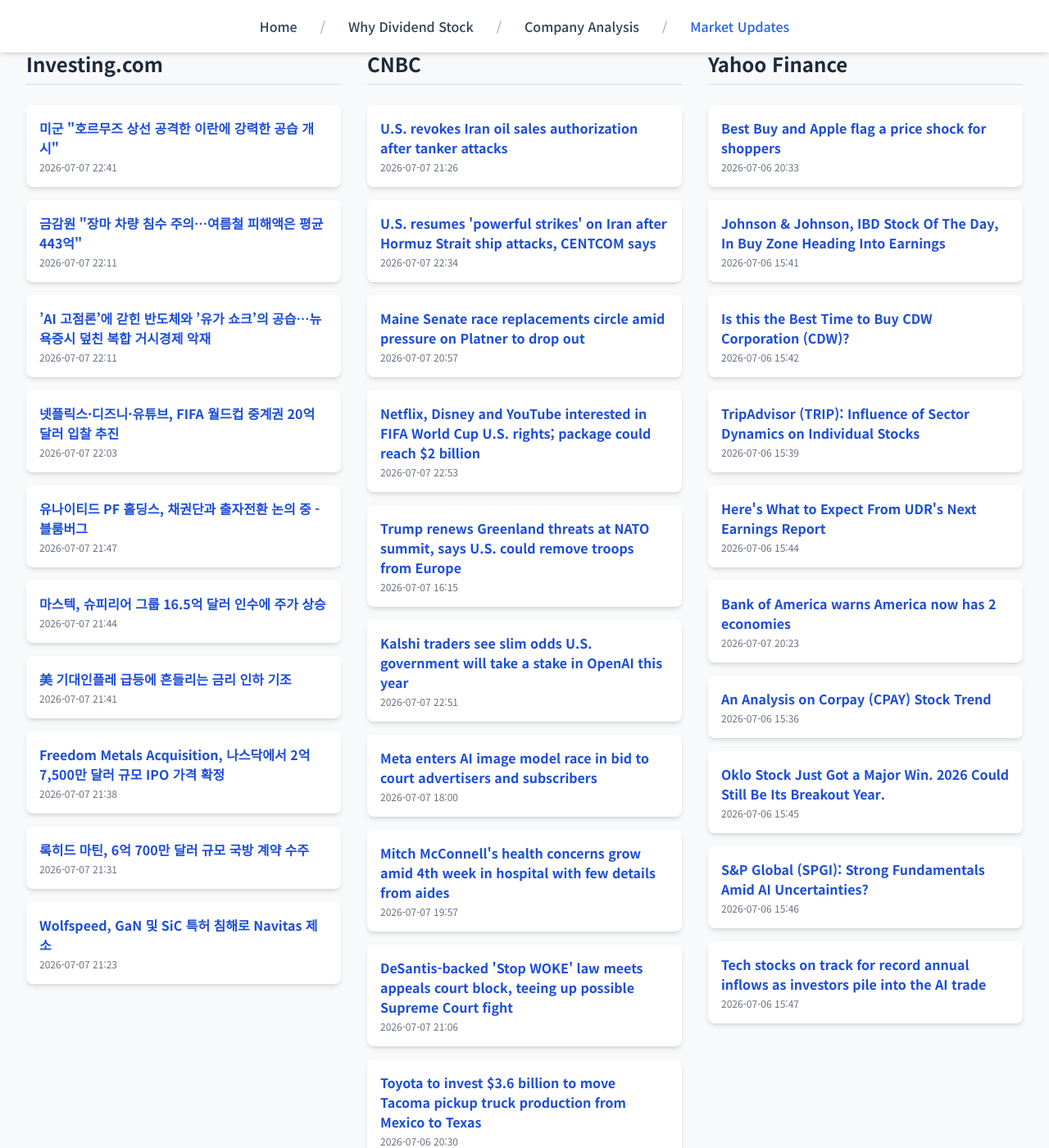
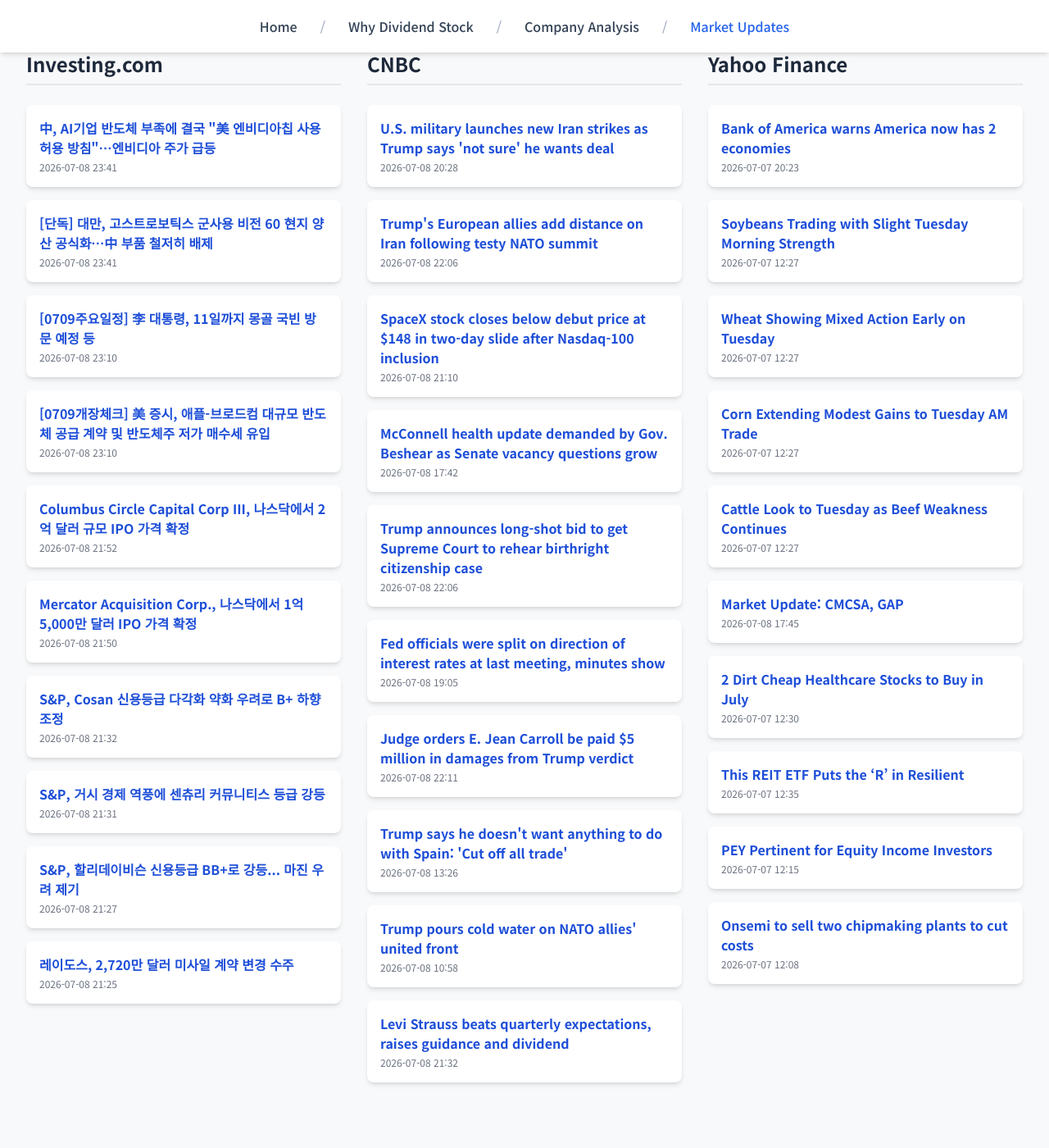
Before and after one commit to Kay-Hwang/my-company-analysis, a Jekyll site: the page built from market-updates.html, in a window 1280 px wide and 1400 px high, scrolled down 214 px. Shown: the whole window at 82% size. Built offline with Jekyll 4.4.1, drawn with Linux system fonts in a browser that asks for light colours; nearby versions of some CDN libraries; a script that is not in the unit is left out; after the commit the page ends 1566 px from its top, so only the background shows below that.

Commit message:
Update daily data

```diff
--- a/_data/latest_data.json
+++ b/_data/latest_data.json
@@ -1,161 +1,131 @@
 {
-  "lastUpdated": "2026년 07월 08일 08:55 KST",
+  "lastUpdated": "2026년 07월 09일 09:07 KST",
   "news": {
     "investing": [
       {
-        "title": "미군 \"호르무즈 상선 공격한 이란에 강력한 공습 개시\"",
-        "link": "https://kr.investing.com/news/stock-market-news/article-2008247",
-        "pubDate": "2026-07-07 22:41:14",
-        "summary": "미군 \"호르무즈 상선 공격한 이란에 강력한 공습 개시\""
+        "title": "中, AI기업 반도체 부족에 결국 \"美 엔비디아칩 사용 허용 방침\"…엔비디아 주가 급등",
+        "link": "https://kr.investing.com/news/stock-market-news/article-2009716",
+        "pubDate": "2026-07-08 23:41:07",
+        "summary": "中, AI기업 반도체 부족에 결국 \"美 엔비디아칩 사용 허용 방침\"…엔비디아 주가 급등"
       },
       {
-        "title": "금감원 \"장마 차량 침수 주의…여름철 피해액은 평균 443억\"",
-        "link": "https://kr.investing.com/news/stock-market-news/article-2008232",
-        "pubDate": "2026-07-07 22:11:12",
-        "summary": "금감원 \"장마 차량 침수 주의…여름철 피해액은 평균 443억\""
+        "title": "[단독] 대만, 고스트로보틱스 군사용 비전 60 현지 양산 공식화…中 부품 철저히 배제",
+        "link": "https://kr.investing.com/news/stock-market-news/article-2009715",
+        "pubDate": "2026-07-08 23:41:06",
+        "summary": "[단독] 대만, 고스트로보틱스 군사용 비전 60 현지 양산 공식화…中 부품 철저히 배제"
       },
       {
-        "title": "’AI 고점론’에 갇힌 반도체와 ’유가 쇼크’의 공습…뉴욕증시 덮친 복합 거시경제 악재",
-        "link": "https://kr.investing.com/news/stock-market-news/article-2008231",
-        "pubDate": "2026-07-07 22:11:12",
-        "summary": "’AI 고점론’에 갇힌 반도체와 ’유가 쇼크’의 공습…뉴욕증시 덮친 복합 거시경제 악재"
+        "title": "[0709주요일정] 李 대통령, 11일까지 몽골 국빈 방문 예정 등",
+        "link": "https://kr.investing.com/news/stock-market-news/article-2009706",
+        "pubDate": "2026-07-08 23:10:09",
+        "summary": "[0709주요일정] 李 대통령, 11일까지 몽골 국빈 방문 예정 등"
       },
       {
-        "title": "넷플릭스·디즈니·유튜브, FIFA 월드컵 중계권 20억 달러 입찰 추진",
-        "link": "https://kr.investing.com/news/stock-market-news/article-2008225",
-        "pubDate": "2026-07-07 22:03:15",
-        "summary": "넷플릭스·디즈니·유튜브, FIFA 월드컵 중계권 20억 달러 입찰 추진"
+        "title": "[0709개장체크] 美 증시, 애플-브로드컴 대규모 반도체 공급 계약 및 반도체주 저가 매수세 유입",
+        "link": "https://kr.investing.com/news/stock-market-news/article-2009705",
+        "pubDate": "2026-07-08 23:10:09",
+        "summary": "[0709개장체크] 美 증시, 애플-브로드컴 대규모 반도체 공급 계약 및 반도체주 저가 매수세 유입"
       },
       {
-        "title": "유나이티드 PF 홀딩스, 채권단과 출자전환 논의 중 - 블룸버그",
-        "link": "https://kr.investing.com/news/stock-market-news/article-93CH-2008212",
-        "pubDate": "2026-07-07 21:47:31",
-        "summary": "유나이티드 PF 홀딩스, 채권단과 출자전환 논의 중 - 블룸버그"
+        "title": "Columbus Circle Capital Corp III, 나스닥에서 2억 달러 규모 IPO 가격 확정",
+        "link": "https://kr.investing.com/news/stock-market-news/article-432SI-2009679",
+        "pubDate": "2026-07-08 21:52:01",
+        "summary": "Columbus Circle Capital Corp III, 나스닥에서 2억 달러 규모 IPO 가격 확정"
       },
       {
-        "title": "마스텍, 슈피리어 그룹 16.5억 달러 인수에 주가 상승",
-        "link": "https://kr.investing.com/news/stock-market-news/article-93CH-2008211",
-        "pubDate": "2026-07-07 21:44:38",
-        "summary": "마스텍, 슈피리어 그룹 16.5억 달러 인수에 주가 상승"
+        "title": "Mercator Acquisition Corp., 나스닥에서 1억 5,000만 달러 IPO 가격 확정",
+        "link": "https://kr.investing.com/news/stock-market-news/article-432SI-2009678",
+        "pubDate": "2026-07-08 21:50:01",
+        "summary": "Mercator Acquisition Corp., 나스닥에서 1억 5,000만 달러 IPO 가격 확정"
       },
       {
-        "title": "美 기대인플레 급등에 흔들리는 금리 인하 기조",
-        "link": "https://kr.investing.com/news/stock-market-news/article-2008209",
-        "pubDate": "2026-07-07 21:41:18",
-        "summary": "美 기대인플레 급등에 흔들리는 금리 인하 기조"
+        "title": "S&P, Cosan 신용등급 다각화 약화 우려로 B+ 하향 조정",
+        "link": "https://kr.investing.com/news/stock-market-news/article-93CH-2009646",
+        "pubDate": "2026-07-08 21:32:00",
+        "summary": "S&P, Cosan 신용등급 다각화 약화 우려로 B+ 하향 조정"
       },
       {
-        "title": "Freedom Metals Acquisition, 나스닥에서 2억 7,500만 달러 규모 IPO 가격 확정",
-        "link": "https://kr.investing.com/news/stock-market-news/article-432SI-2008214",
-        "pubDate": "2026-07-07 21:38:01",
-        "summary": "Freedom Metals Acquisition, 나스닥에서 2억 7,500만 달러 규모 IPO 가격 확정"
+        "title": "S&P, 거시 경제 역풍에 센츄리 커뮤니티스 등급 강등",
+        "link": "https://kr.investing.com/news/stock-market-news/article-93CH-2009645",
+        "pubDate": "2026-07-08 21:31:39",
+        "summary": "S&P, 거시 경제 역풍에 센츄리 커뮤니티스 등급 강등"
       },
       {
-        "title": "록히드 마틴, 6억 700만 달러 규모 국방 계약 수주",
-        "link": "https://kr.investing.com/news/stock-market-news/article-93CH-2008199",
-        "pubDate": "2026-07-07 21:31:18",
-        "summary": "록히드 마틴, 6억 700만 달러 규모 국방 계약 수주"
+        "title": "S&P, 할리데이비슨 신용등급 BB+로 강등... 마진 우려 제기",
+        "link": "https://kr.investing.com/news/stock-market-news/article-93CH-2009640",
+        "pubDate": "2026-07-08 21:27:02",
+        "summary": "S&P, 할리데이비슨 신용등급 BB+로 강등... 마진 우려 제기"
       },
       {
-        "title": "Wolfspeed, GaN 및 SiC 특허 침해로 Navitas 제소",
-        "link": "https://kr.investing.com/news/stock-market-news/article-2008195",
-        "pubDate": "2026-07-07 21:23:38",
-        "summary": "Wolfspeed, GaN 및 SiC 특허 침해로 Navitas 제소"
+        "title": "레이도스, 2,720만 달러 미사일 계약 변경 수주",
+        "link": "https://kr.investing.com/news/stock-market-news/article-93CH-2009636",
+        "pubDate": "2026-07-08 21:25:10",
+        "summary": "레이도스, 2,720만 달러 미사일 계약 변경 수주"
       }
     ],
     "cnbc": [
       {
-        "title": "U.S. revokes Iran oil sales authorization after tanker attacks",
-        "link": "https://www.cnbc.com/2026/07/07/us-revokes-iran-oil-sanctions-waiver-tanker-attacks.html",
-        "pubDate": "Tue, 07 Jul 2026 21:26:42 GMT",
-        "summary": "Treasury had waived sanctions on Iranian oil through Aug. 21 after Washington and Tehran inked an interim deal to reopen Hormuz last month."
+        "title": "U.S. military launches new Iran strikes as Trump says 'not sure' he wants deal",
+        "link": "https://www.cnbc.com/2026/07/08/trump-iran-war-deal-hormuz-strait-ceasefire.html",
+        "pubDate": "Wed, 08 Jul 2026 20:28:12 GMT",
+        "summary": "Centcom said it launched dozens of strikes on Iranian military infrastructure and small boats; Trump said the U.S. might take more military action \"tonight.\""
       },
       {
-        "title": "U.S. resumes 'powerful strikes' on Iran after Hormuz Strait ship attacks, CENTCOM says",
-        "link": "https://www.cnbc.com/2026/07/07/us-strikes-iran-hormuz-ships.html",
-        "pubDate": "Tue, 07 Jul 2026 22:34:30 GMT",
-        "summary": "The U.S. revoked Iran oil sales authorization earlier in the day."
+        "title": "Trump's European allies add distance on Iran following testy NATO summit",
+        "link": "https://www.cnbc.com/2026/07/08/trump-iran-nato-summit-war-hormuz-strait.html",
+        "pubDate": "Wed, 08 Jul 2026 22:06:44 GMT",
+        "summary": "President Donald Trump spent two days in Ankara, Turkey with other NATO member leaders."
       },
       {
-        "title": "Maine Senate race replacements circle amid pressure on Platner to drop out",
-        "link": "https://www.cnbc.com/2026/07/07/graham-platner-sexual-assault-allegation-maine-senate.html",
-        "pubDate": "Tue, 07 Jul 2026 20:57:17 GMT",
-        "summary": "Democrat Graham Platner has denied allegations of sexual assault leveled by Maine resident Jenny Racicot as calls for him to exit the pivotal race mount."
+        "title": "SpaceX stock closes below debut price at $148 in two-day slide after Nasdaq-100 inclusion",
+        "link": "https://www.cnbc.com/2026/07/08/spacex-stock-nasdaq-100-ipo.html",
+        "pubDate": "Wed, 08 Jul 2026 21:10:47 GMT",
+        "summary": "SpaceX's record IPO raised a total of $85.7 billion after underwriters exercised the \"greenshoe\" overallotment."
       },
       {
-        "title": "Netflix, Disney and YouTube interested in FIFA World Cup U.S. rights; package could reach $2 billion",
-        "link": "https://www.cnbc.com/2026/07/07/fifa-world-cup-media-rights-netflix-disney-youtube.html",
-        "pubDate": "Tue, 07 Jul 2026 22:53:30 GMT",
-        "summary": "FIFA has alerted media companies that English- and Spanish-language U.S. rights are likely to be sold together for 2030 and 2034, likely driving up the price."
+        "title": "McConnell health update demanded by Gov. Beshear as Senate vacancy questions grow",
+        "link": "https://www.cnbc.com/2026/07/08/mcconnell-health-update-beshear-hospitalization-kentucky.html",
+        "pubDate": "Wed, 08 Jul 2026 17:42:25 GMT",
+        "summary": "McConnell, the former longtime Senate leader who declined to seek an eighth term following a series of health scares, was admitted to a hospital on June 14."
       },
       {
-        "title": "Trump renews Greenland threats at NATO summit, says U.S. could remove troops from Europe",
-        "link": "https://www.cnbc.com/2026/07/07/trump-nato-summit-greenland-us-troops-europe.html",
-        "pubDate": "Tue, 07 Jul 2026 16:15:08 GMT",
-        "summary": "NATO fell into a crisis earlier this year as Trump demanded that the U.S. must take control of Greenland on national security grounds."
+        "title": "Trump announces long-shot bid to get Supreme Court to rehear birthright citizenship case",
+        "link": "https://www.cnbc.com/2026/07/08/trump-supreme-court-birthright-citizenship-rehearing.html",
+        "pubDate": "Wed, 08 Jul 2026 22:06:19 GMT",
+        "summary": "Trump already asked the Supreme Court to reconsider denying him an appeal of a verdict holding him liable for sexually abusing and defaming E. Jean Carroll."
       },
       {
-        "title": "Kalshi traders see slim odds U.S. government will take a stake in OpenAI this year",
-        "link": "https://www.cnbc.com/2026/07/07/kalshi-traders-give-low-odds-the-us-takes-a-stake-in-openai-in-2026.html",
-        "pubDate": "Tue, 07 Jul 2026 22:51:08 GMT",
-        "summary": "Traders on the prediction markets platform see a less than 30% likelihood the federal government will take a stake in AI companies Anthropic and OpenAI."
+        "title": "Fed officials were split on direction of interest rates at last meeting, minutes show",
+        "link": "https://www.cnbc.com/2026/07/08/fed-minutes-june-2026-.html",
+        "pubDate": "Wed, 08 Jul 2026 19:05:47 GMT",
+        "summary": "The Federal Reserve on Wednesday released minutes from its June 16-17 meeting."
       },
       {
-        "title": "Meta enters AI image model race in bid to court advertisers and subscribers",
-        "link": "https://www.cnbc.com/2026/07/07/meta-ai-muse-image.html",
-        "pubDate": "Tue, 07 Jul 2026 18:00:01 GMT",
-        "summary": "Meta has announced Muse Image, its first AI model for image creation, as it seeks to attract creators and advertisers to its offerings."
+        "title": "Judge orders E. Jean Carroll be paid $5 million in damages from Trump verdict",
+        "link": "https://www.cnbc.com/2026/07/08/trump-e-jean-carroll-supreme-court-sex-abuse.html",
+        "pubDate": "Wed, 08 Jul 2026 22:11:26 GMT",
+        "summary": "Trump was held civilly liable in two trials for defaming E. Jean Carroll when he denied her claim he sexually abused her in a New York department store."
       },
       {
-        "title": "Mitch McConnell's health concerns grow amid 4th week in hospital with few details from aides",
-        "link": "https://www.cnbc.com/2026/07/07/mitch-mcconnell-health-senate-gop.html",
-        "pubDate": "Tue, 07 Jul 2026 19:57:01 GMT",
-        "summary": "McConnell, the former longtime Senate leader who declined to seek an eighth term following a series of health scares, was admitted to the hospital on June 14."
+        "title": "Trump says he doesn't want anything to do with Spain: 'Cut off all trade'",
+        "link": "https://www.cnbc.com/2026/07/08/trump-spain-nato-trade-summit.html",
+        "pubDate": "Wed, 08 Jul 2026 13:26:53 GMT",
+        "summary": "U.S. President Donald Trump slammed Spain for not contributing enough to NATO, as he attended the defense alliance summit in Turkey."
       },
       {
-        "title": "DeSantis-backed 'Stop WOKE' law meets appeals court block, teeing up possible Supreme Court fight",
-        "link": "https://www.cnbc.com/2026/07/07/florida-stop-woke-act-desantis-professors-first-amendment-dei.html",
-        "pubDate": "Tue, 07 Jul 2026 21:06:09 GMT",
-        "summary": "A Trump-appointed judge ruled against Gov. Ron DeSantis' \"Stop WOKE Act,\" leaving Florida’s college speech limits blocked as a Supreme Court appeal looms."
+        "title": "Trump pours cold water on NATO allies' united front",
+        "link": "https://www.cnbc.com/2026/07/08/nato-trump-rutte-russia-iran-greenland-ukraine.html",
+        "pubDate": "Wed, 08 Jul 2026 10:58:47 GMT",
+        "summary": "Trump criticized NATO allies over defense spending, attacked Spain and renewed his Greenland push during the alliance’s summit in Turkey."
       },
       {
-        "title": "Toyota to invest $3.6 billion to move Tacoma pickup truck production from Mexico to Texas",
-        "link": "https://www.cnbc.com/2026/07/06/toyota-tacoma-truck-san-antonio-plant.html",
-        "pubDate": "Mon, 06 Jul 2026 20:30:01 GMT",
-        "summary": "Toyota said it is investing $3.6 billion to move production of the Tacoma midsize pickup truck from Mexico to its San Antonio manufacturing campus in Texas."
+        "title": "Levi Strauss beats quarterly expectations, raises guidance and dividend",
+        "link": "https://www.cnbc.com/2026/07/08/levi-strauss-levi-q2-2026-earnings.html",
+        "pubDate": "Wed, 08 Jul 2026 21:32:49 GMT",
+        "summary": "Levi Strauss beat quarterly expectations on the top and bottom lines during its fiscal 2026 second quarter."
       }
     ],
     "yahoo": [
-      {
-        "title": "Best Buy and Apple flag a price shock for shoppers",
-        "link": "https://finance.yahoo.com/economy/articles/best-buy-apple-flag-price-203300039.html",
-        "pubDate": "2026-07-06T20:33:00Z",
-        "summary": "Best Buy and Apple flag a price shock for shoppers"
-      },
-      {
-        "title": "Johnson & Johnson, IBD Stock Of The Day, In Buy Zone Heading Into Earnings",
-        "link": "https://www.investors.com/research/ibd-stock-of-the-day/johnson-johnson-stock-q2-2026-earnings-due/?src=A00220&yptr=yahoo",
-        "pubDate": "2026-07-06T15:41:36Z",
-        "summary": "Johnson & Johnson, IBD Stock Of The Day, In Buy Zone Heading Into Earnings"
-      },
-      {
-        "title": "Is this the Best Time to Buy CDW Corporation (CDW)?",
-        "link": "https://finance.yahoo.com/markets/stocks/articles/best-time-buy-cdw-corporation-154208181.html",
-        "pubDate": "2026-07-06T15:42:08Z",
-        "summary": "Is this the Best Time to Buy CDW Corporation (CDW)?"
-      },
-      {
-        "title": "TripAdvisor (TRIP): Influence of Sector Dynamics on Individual Stocks",
-        "link": "https://finance.yahoo.com/markets/stocks/articles/tripadvisor-trip-influence-sector-dynamics-153911695.html",
-        "pubDate": "2026-07-06T15:39:11Z",
-        "summary": "TripAdvisor (TRIP): Influence of Sector Dynamics on Individual Stocks"
-      },
-      {
-        "title": "Here's What to Expect From UDR's Next Earnings Report",
-        "link": "https://finance.yahoo.com/real-estate/articles/heres-expect-udrs-next-earnings-154446023.html",
-        "pubDate": "2026-07-06T15:44:46Z",
-        "summary": "Here's What to Expect From UDR's Next Earnings Report"
-      },
       {
         "title": "Bank of America warns America now has 2 economies",
         "link": "https://finance.yahoo.com/economy/articles/bank-america-warns-america-now-202300727.html",
@@ -163,28 +133,58 @@
         "summary": "Bank of America warns America now has 2 economies"
       },
       {
-        "title": "An Analysis on Corpay (CPAY) Stock Trend",
-        "link": "https://finance.yahoo.com/markets/stocks/articles/analysis-corpay-cpay-stock-trend-153640353.html",
-        "pubDate": "2026-07-06T15:36:40Z",
-        "summary": "An Analysis on Corpay (CPAY) Stock Trend"
+        "title": "Soybeans Trading with Slight Tuesday Morning Strength",
+        "link": "https://finance.yahoo.com/markets/commodities/articles/soybeans-trading-slight-tuesday-morning-122750707.html",
+        "pubDate": "2026-07-07T12:27:50Z",
+        "summary": "Soybeans Trading with Slight Tuesday Morning Strength"
       },
       {
-        "title": "Oklo Stock Just Got a Major Win. 2026 Could Still Be Its Breakout Year.",
-        "link": "https://finance.yahoo.com/energy/articles/oklo-stock-just-got-major-154536296.html",
-        "pubDate": "2026-07-06T15:45:36Z",
-        "summary": "Oklo Stock Just Got a Major Win. 2026 Could Still Be Its Breakout Year."
+        "title": "Wheat Showing Mixed Action Early on Tuesday",
+        "link": "https://finance.yahoo.com/markets/commodities/articles/wheat-showing-mixed-action-early-122750690.html",
+        "pubDate": "2026-07-07T12:27:50Z",
+        "summary": "Wheat Showing Mixed Action Early on Tuesday"
       },
       {
-        "title": "S&P Global (SPGI): Strong Fundamentals Amid AI Uncertainties?",
-        "link": "https://finance.yahoo.com/markets/stocks/articles/p-global-spgi-strong-fundamentals-154600333.html",
-        "pubDate": "2026-07-06T15:46:00Z",
-        "summary": "S&P Global (SPGI): Strong Fundamentals Amid AI Uncertainties?"
+        "title": "Corn Extending Modest Gains to Tuesday AM Trade",
+        "link": "https://finance.yahoo.com/markets/commodities/articles/corn-extending-modest-gains-tuesday-122750592.html",
+        "pubDate": "2026-07-07T12:27:50Z",
+        "summary": "Corn Extending Modest Gains to Tuesday AM Trade"
       },
       {
-        "title": "Tech stocks on track for record annual inflows as investors pile into the AI trade",
-        "link": "https://finance.yahoo.com/markets/article/tech-stocks-on-track-for-record-annual-inflows-as-investors-pile-into-the-ai-trade-154703501.html",
-        "pubDate": "2026-07-06T15:47:03Z",
-        "summary": "Tech stocks on track for record annual inflows as investors pile into the AI trade"
+        "title": "Cattle Look to Tuesday as Beef Weakness Continues",
+        "link": "https://finance.yahoo.com/markets/commodities/articles/cattle-look-tuesday-beef-weakness-122750411.html",
+        "pubDate": "2026-07-07T12:27:50Z",
+        "summary": "Cattle Look to Tuesday as Beef Weakness Continues"
+      },
+      {
+        "title": "Market Update: CMCSA, GAP",
+        "link": "https://finance.yahoo.com/research/reports/ARGUS_47549_MarketUpdate_1783532732000?yptr=yahoo&ncid=yahooproperties_plusresear_nm5q6ze1cei",
+        "pubDate": "2026-07-08T17:45:32Z",
+        "summary": "Market Update: CMCSA, GAP"
+      },
+      {
+        "title": "2 Dirt Cheap Healthcare Stocks to Buy in July",
+        "link": "https://finance.yahoo.com/healthcare/articles/2-dirt-cheap-healthcare-stocks-123027922.html",
+        "pubDate": "2026-07-07T12:30:27Z",
+        "summary": "2 Dirt Cheap Healthcare Stocks to Buy in July"
+      },
+      {
+        "title": "This REIT ETF Puts the ‘R’ in Resilient",
+        "link": "https://finance.yahoo.com/real-estate/articles/reit-etf-puts-r-resilient-123513165.html",
+        "pubDate": "2026-07-07T12:35:13Z",
+        "summary": "This REIT ETF Puts the ‘R’ in Resilient"
+      },
+      {
+        "title": "PEY Pertinent for Equity Income Investors",
+        "link": "https://finance.yahoo.com/markets/stocks/articles/pey-pertinent-equity-income-investors-121551606.html",
+        "pubDate": "2026-07-07T12:15:51Z",
+        "summary": "PEY Pertinent for Equity Income Investors"
+      },
+      {
+        "title": "Onsemi to sell two chipmaking plants to cut costs",
+        "link": "https://finance.yahoo.com/technology/articles/onsemi-sell-two-chipmaking-plants-120806283.html",
+        "pubDate": "2026-07-07T12:08:06Z",
+        "summary": "Onsemi to sell two chipmaking plants to cut costs"
       }
     ]
   }
```
